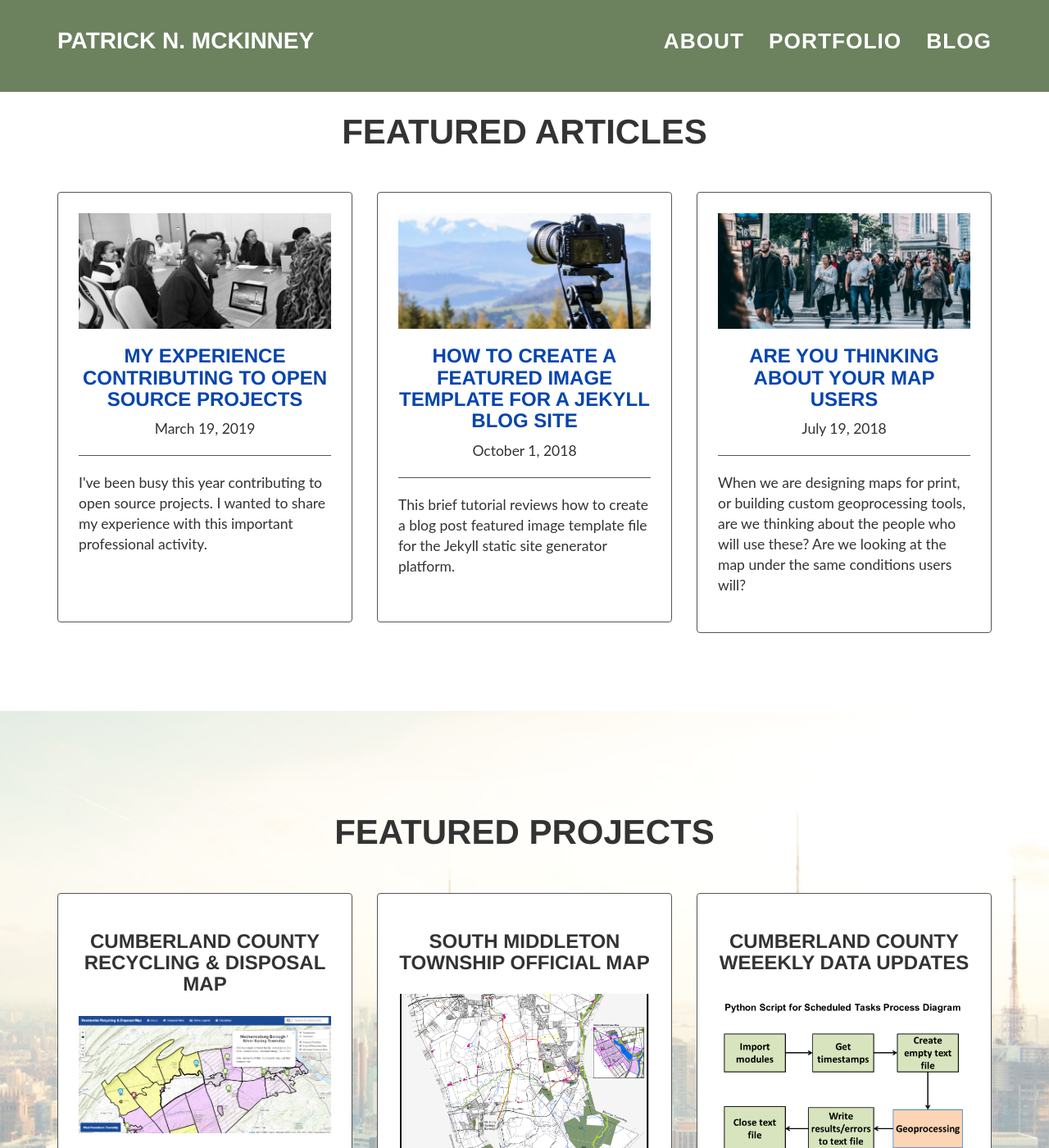
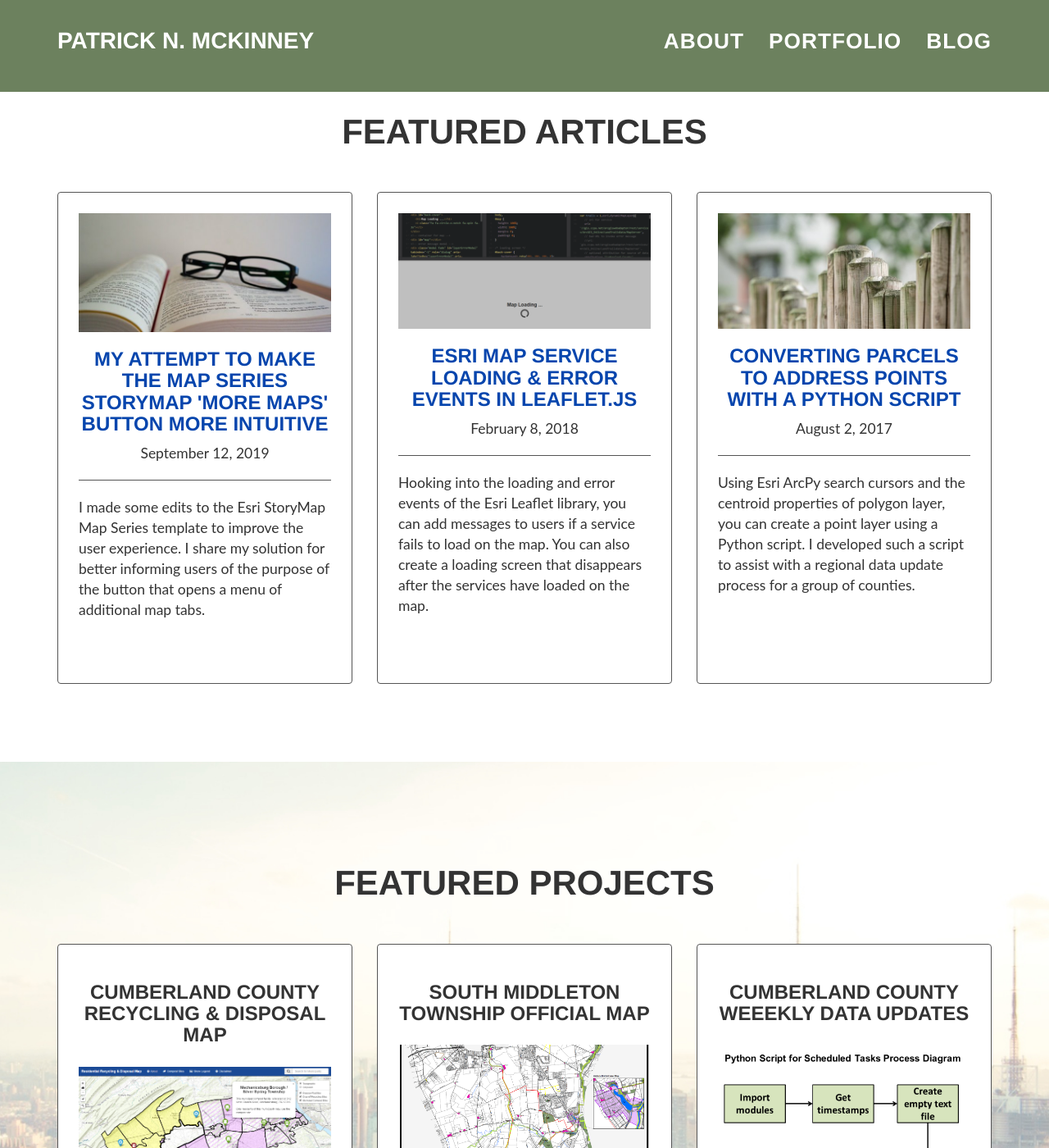
Before and after one commit to pmacMaps/website-live-test, a Jekyll site: the page built from index.html, in a window 1280 px wide and 1400 px high, scrolled down 417 px. Shown: the whole window at 82% size. Built offline with Jekyll 4.4.1, drawn with Linux system fonts in a browser that asks for light colours.

Commit message:
Update featured posts.

```diff
--- a/_data/featuredPosts.json
+++ b/_data/featuredPosts.json
@@ -1,26 +1,26 @@
 [
     {
-        "title": "My Experience Contributing to Open Source Projects",
-        "date": "March 19, 2019",
-        "url": "https://pnmcartodesign.wordpress.com/2019/03/19/my-experience-contributing-to-open-source-projects/",
-        "featured-image": "black-and-white-conference-room-digital-nomad-1181400.jpg",
-        "featured-image-alt": "people sitting around a table during a meeting",
-        "teaser": "I've been busy this year contributing to open source projects.  I wanted to share my experience with this important professional activity."
+        "title": "My Attempt To Make The Map Series StoryMap 'More Maps' Button More Intuitive",
+        "date": "September 12, 2019",
+        "url": "https://pnmcartodesign.wordpress.com/2019/09/12/my-attempt-to-make-the-map-series-storymap-more-maps-button-more-intuitive/",
+        "featured-image": "document-education-eyeglasses-336407.jpg",
+        "featured-image-alt": "eyeglasses resting on an open book",
+        "teaser": "I made some edits to the Esri StoryMap Map Series template to improve the user experience.  I share my solution for better informing users of the purpose of the button that opens a menu of additional map tabs."
     },
     {
-        "title": "How to Create a Featured Image Template for a Jekyll Blog Site",
-        "date": "October 1, 2018",
-        "url": "https://pnmcartodesign.wordpress.com/2018/10/01/how-to-create-a-featured-image-template-for-a-jekyll-blog-site/",
-        "featured-image": "camera-taking-photo-of-mountain.jpeg",
-        "featured-image-alt": "a camera on a stand pointing toward a mountain",
-        "teaser": "This brief tutorial reviews how to create a blog post featured image template file for the Jekyll static site generator platform."
+        "title": "Esri Map Service Loading & Error Events in Leaflet.js",
+        "date": "February 8, 2018",
+        "url": "https://pnmcartodesign.wordpress.com/2018/02/08/esri-map-service-loading-error-events-in-leaflet-js/",
+        "featured-image": "codepen-esri-events-screenshot.png",
+        "featured-image-alt": "a screen-shot of a CodePen demo",
+        "teaser": "Hooking into the loading and error events of the Esri Leaflet library, you can add messages to users if a service fails to load on the map.  You can also create a loading screen that disappears after the services have loaded on the map."
     },
     {
-        "title": "Are You Thinking About Your Map Users",
-        "date": "July 19, 2018",
-        "url": "https://pnmcartodesign.wordpress.com/2018/07/19/are-you-thinking-about-your-map-users/",
-        "featured-image": "pexels-photo-109919.jpeg",
-        "featured-image-alt": "people crossing a street in a city",
-        "teaser": "When we are designing maps for print, or building custom geoprocessing tools, are we thinking about the people who will use these?  Are we looking at the map under the same conditions users will?"
+        "title": "Converting Parcels to Address Points With a Python Script",
+        "date": "August 2, 2017",
+        "url": "https://pnmcartodesign.wordpress.com/2017/08/02/converting-parcels-to-address-points-with-a-python-script/",
+        "featured-image": "fence-wood-fence-wood-limit-48246.jpeg",
+        "featured-image-alt": "a line of wooden fence posts",
+        "teaser": "Using Esri ArcPy search cursors and the centroid properties of polygon layer, you can create a point layer using a Python script.  I developed such a script to assist with a regional data update process for a group of counties."
     }
 ]
--- a/css/style.css
+++ b/css/style.css
@@ -492,7 +492,7 @@ body.portfolio footer hr {
 
 /* Featured Posts */
 .feat-posts .thumbnail {
-    min-height: 525px;
+    min-height: 600px;
 }
 
 .feat-posts .thumbnail,
```
Also changed, not shown: assets/images/blog/black-and-white-conference-room-digital-nomad-1181400.jpg (deleted), assets/images/blog/camera-taking-photo-of-mountain.jpeg (deleted), assets/images/blog/codepen-esri-events-screenshot.png (added), assets/images/blog/document-education-eyeglasses-336407.jpg (added), assets/images/blog/fence-wood-fence-wood-limit-48246.jpeg (added), assets/images/blog/pexels-photo-109919.jpeg (deleted).
